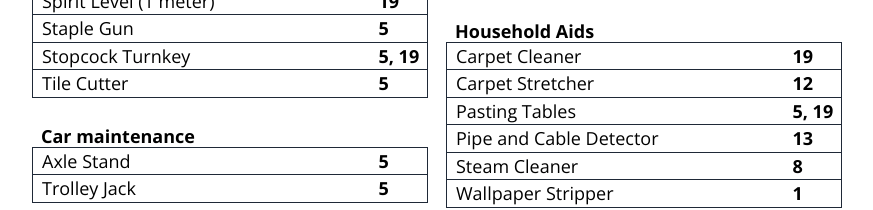
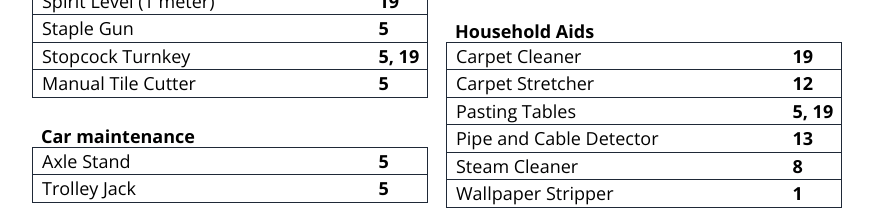
Before and after one commit to darthsteven/mnra, a SvelteKit app: page / in a window 1280 px wide. Shown: the part 734-944 px from the top of the page, without its empty margins (203-1076 px from the left). Built offline with nearby package versions, Linux system fonts and the light colour scheme.

Commit message:
Make it clear that the tile cutter is manual.

```diff
--- a/src/routes/+page.svelte
+++ b/src/routes/+page.svelte
@@ -96,7 +96,7 @@
                     <td>5, 19</td>
                 </tr>
                 <tr>
-                    <td>Tile Cutter</td>
+                    <td>Manual Tile Cutter</td>
                     <td>5</td>
                 </tr>
             </table>
```
